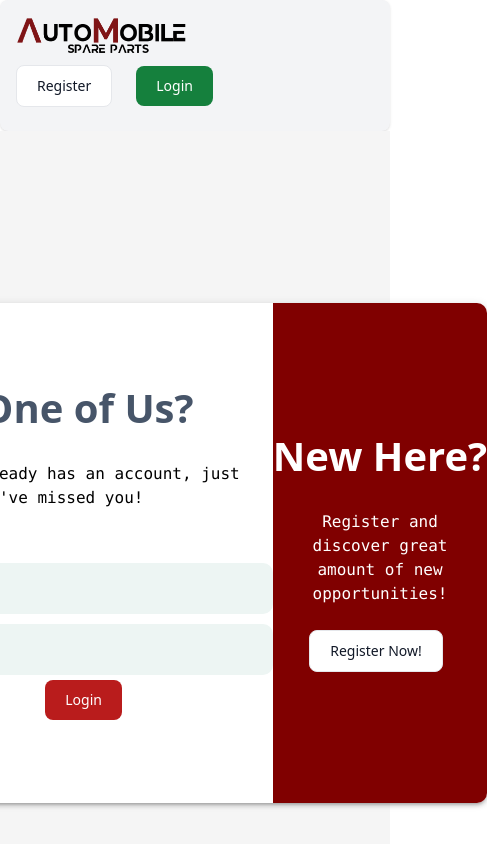
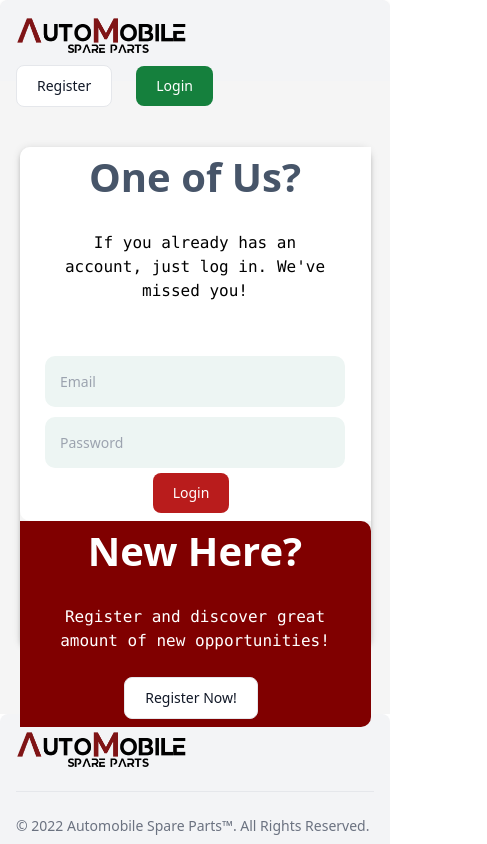
Before and after one commit to Y4S2-SASA/ASP-FE-VULNERABILITIES-FIXED, a React (Create React App) app: page /login in a window 390 px wide. Shown: the top 844 px of the page, 487 px wide, since content can reach past the window. Built offline with nearby package versions, Linux system fonts and the light colour scheme; what tw-elements would draw is missing.

Commit message:
style changes

```diff
--- a/src/components/PreviewPage/ServiceCards.jsx
+++ b/src/components/PreviewPage/ServiceCards.jsx
@@ -1,7 +1,7 @@
 export default function ServiceCards() {
 
     return (
-        <div className="grid grid-cols-1 md:grid-cols-4 px-12 md:px-0">
+        <div className="grid grid-cols-1 md:grid-cols-4 px-12 md:px-0 space-y-5 md:space-y-0">
             <div className="max-w-xs bg-white rounded-lg border border-gray-200 shadow-2xl dark:bg-gray-800 dark:border-gray-700">
                 <a href="#">
                     <div class="relative overflow-hidden bg-no-repeat bg-cover max-w-xs">
--- a/src/pages/login/index.jsx
+++ b/src/pages/login/index.jsx
@@ -70,7 +70,7 @@ export default function Login() {
                             <div className="">
                                 <h1 className="font-sans subpixel-antialiased font-bold text-center text-slate-600">One of Us?</h1>
                                 <br />
-                                <h4 className="font-mono font-thin">If you already has an account, just log in. We've missed you!</h4>
+                                <h4 className="font-mono font-thin px-10 text-center">If you already has an account, just log in. We've missed you!</h4>
                             </div>
                             <br /><br />
                             <input
--- a/src/pages/login/styles.module.css
+++ b/src/pages/login/styles.module.css
@@ -96,3 +96,33 @@
 	color: white;
 	margin: 10px;
 }
+
+@media (max-width: 640px) {
+	.login_container {
+		display: flex;
+		flex-direction: column;
+		min-height: 75vh;
+		margin-top: -50px;
+	}
+
+	.left {
+		flex: 2;
+		display: flex;
+		flex-direction: row;
+		align-items: center;
+		justify-content: center;
+		background-color: white;
+		width: 100%;
+		border-top-left-radius: 10px;
+		border-bottom-left-radius: 10px;
+	}
+
+	.login_form_container {
+		display: flex;
+		flex-direction: column;
+		width: 90%;
+	}
+	.input {
+		width: 300px !important;
+	}
+  }
--- a/src/pages/signup/styles.module.css
+++ b/src/pages/signup/styles.module.css
@@ -96,3 +96,33 @@
 	color: white;
 	margin: 10px;
 }
+
+@media (max-width: 640px) {
+	.signup_container {
+		display: flex;
+		flex-direction: column;
+		margin-top: 350px;
+		min-height: 50vh;
+	}
+
+	.signup_form_container {
+		display: flex;
+		flex-direction: column-reverse;
+		width: 90%;
+	}
+
+	.left {
+		flex: 2;
+		display: flex;
+		flex-direction: row;
+		width: 100%;
+	}
+
+	.input {
+		width: 300px !important;
+	}
+
+	.left {
+		flex-direction: column;
+	}
+  }
```
